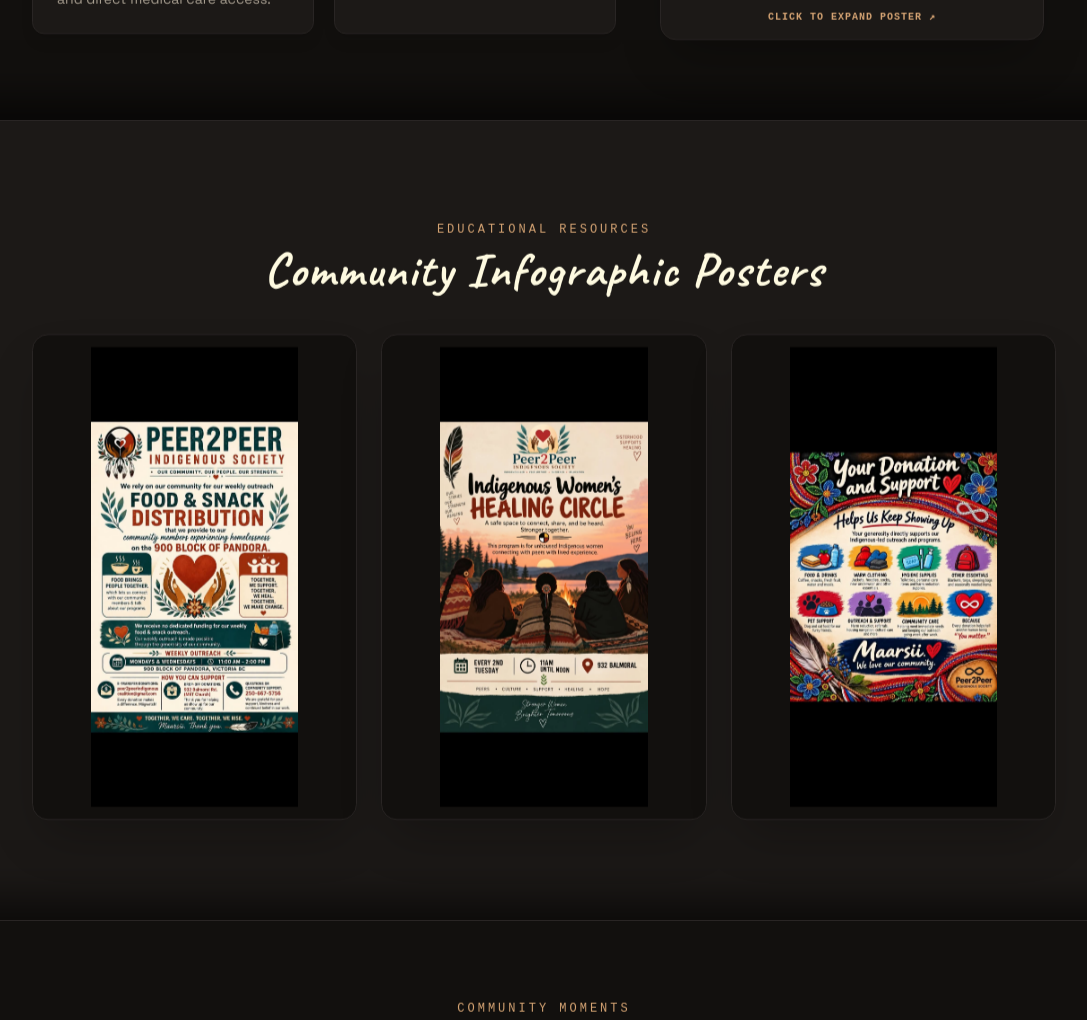
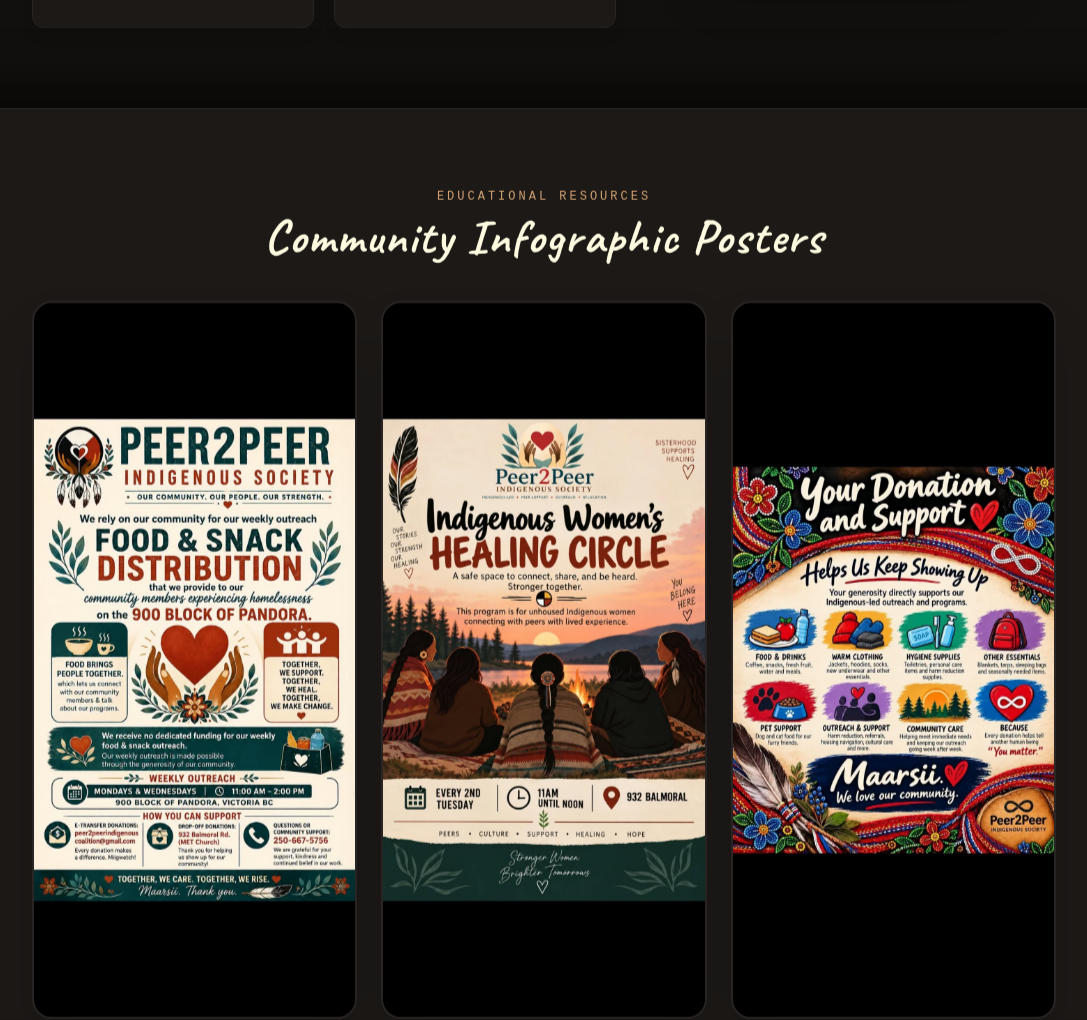
Before and after one commit to alphaslider/p2pv5, a plain HTML site: page index.html in a window 1280 px wide. Shown: the part 2335-3355 px from the top of the page, without its empty margins (96-1183 px from the left). Drawn offline with nearby package versions, Linux system fonts and the light colour scheme.

Commit message:
Refactor HTML structure and update styles

```diff
--- a/index.html
+++ b/index.html
@@ -190,7 +190,7 @@
             transform: translateY(0);
         }
 
-        /* --- GALLERY & FLYER GRID --- */
+        /* --- GALLERY GRID --- */
         .gallery-item {
             aspect-ratio: 1/1;
             overflow: hidden;
@@ -206,12 +206,11 @@
             transform: scale(1.05);
         }
 
-        /* Responsive Poster Container */
+        /* Responsive Poster Cards - Tight Wrap, No Letterboxing */
         .poster-card {
-            position: relative;
             cursor: pointer;
             overflow: hidden;
-            border-radius: 1rem;
+            border-radius: 1.25rem;
             border: 2px solid #292524;
             background-color: #12100e;
             transition: border-color 0.3s ease, transform 0.3s ease, box-shadow 0.3s ease;
@@ -220,12 +219,6 @@
             border-color: #d4a373;
             transform: translateY(-4px);
             box-shadow: 0 20px 25px -5px rgba(0, 0, 0, 0.5);
-        }
-        .poster-card img {
-            width: 100%;
-            height: 100%;
-            object-fit: contain;
-            display: block;
         }
 
         /* --- REVEAL ON SCROLL ANIMATIONS --- */
@@ -364,20 +357,20 @@
         </div>
     </section>
 
-    <!-- ABOUT SECTION -->
+    <!-- ABOUT SECTION (PROPER SIZED FOUNDER & PARTNER PHOTOS) -->
     <section id="about" class="blind-section flex flex-col items-center justify-center py-20 px-6 border-t border-darkBorder bg-darkCard">
         <div class="max-w-4xl w-full grid grid-cols-1 md:grid-cols-3 gap-8 items-center reveal-element">
-            <!-- Founders / Leadership Photos Column -->
+            <!-- Founders / Leadership Photos Column - Bumped Size -->
             <div class="flex justify-center md:justify-start gap-4">
-                <div class="w-36 h-36 rounded-2xl border-2 border-accentGold bg-darkCard p-1.5 shadow-2xl relative cursor-pointer overflow-hidden group" onclick="openLightbox('founder.jpg')">
+                <div class="w-44 h-44 sm:w-48 sm:h-48 md:w-56 md:h-56 rounded-2xl border-2 border-accentGold bg-darkCard p-2 shadow-2xl relative cursor-pointer overflow-hidden group" onclick="openLightbox('founder.jpg')">
                     <img src="founder.jpg" alt="Founder" class="w-full h-full object-cover rounded-xl group-hover:scale-105 transition-transform duration-300">
-                    <div class="absolute bottom-2 left-2 bg-darkBase/90 px-2 py-0.5 text-[9px] font-mono text-accentGold uppercase tracking-wider border border-darkBorder rounded-md">
+                    <div class="absolute bottom-2.5 left-2.5 bg-darkBase/90 px-2.5 py-1 text-[10px] font-mono text-accentGold uppercase tracking-wider border border-darkBorder rounded-md font-bold">
                         Founder
                     </div>
                 </div>
-                <div class="w-36 h-36 rounded-2xl border-2 border-accentGold bg-darkCard p-1.5 shadow-2xl relative cursor-pointer overflow-hidden group" onclick="openLightbox('partner.jpg')">
+                <div class="w-44 h-44 sm:w-48 sm:h-48 md:w-56 md:h-56 rounded-2xl border-2 border-accentGold bg-darkCard p-2 shadow-2xl relative cursor-pointer overflow-hidden group" onclick="openLightbox('partner.jpg')">
                     <img src="partner.jpg" alt="Partner" class="w-full h-full object-cover rounded-xl group-hover:scale-105 transition-transform duration-300">
-                    <div class="absolute bottom-2 left-2 bg-darkBase/90 px-2 py-0.5 text-[9px] font-mono text-accentGold uppercase tracking-wider border border-darkBorder rounded-md">
+                    <div class="absolute bottom-2.5 left-2.5 bg-darkBase/90 px-2.5 py-1 text-[10px] font-mono text-accentGold uppercase tracking-wider border border-darkBorder rounded-md font-bold">
                         Partner
                     </div>
                 </div>
@@ -401,7 +394,7 @@
             </div>
 
             <div class="grid grid-cols-1 lg:grid-cols-12 gap-8 items-center">
-                <!-- Specialties List with Bumping Font Sizes -->
+                <!-- Specialties List -->
                 <div class="lg:col-span-7 grid grid-cols-1 sm:grid-cols-2 gap-5">
                     <div class="bg-darkCard border border-darkBorder p-6 space-y-2 rounded-xl shadow-lg hover:border-accentGold/50 transition-all hover:-translate-y-1">
                         <h3 class="font-hand font-bold text-2xl md:text-3xl text-accentGold">Detox & Recovery Referrals</h3>
@@ -429,15 +422,10 @@
                     </div>
                 </div>
 
-                <!-- Clean Vertical Relocation Poster Framing -->
+                <!-- Clean Vertical Relocation Poster (No Black Bars) -->
                 <div class="lg:col-span-5 flex justify-center">
-                    <div class="poster-card w-full max-w-sm p-3 bg-darkCard border border-darkBorder rounded-2xl shadow-2xl" onclick="openLightbox('ad.jpg')">
-                        <div class="relative w-full overflow-hidden rounded-xl bg-darkBase">
-                            <img src="ad.jpg" alt="Relocation Program Flyer" loading="lazy" class="w-full h-auto max-h-[520px] object-contain mx-auto">
-                        </div>
-                        <div class="mt-3 text-center">
-                            <span class="text-[10px] font-mono uppercase tracking-widest text-accentGold font-bold">Click to Expand Poster ↗</span>
-                        </div>
+                    <div class="poster-card w-full max-w-xs shadow-2xl" onclick="openLightbox('ad.jpg')">
+                        <img src="ad.jpg" alt="Relocation Program Flyer" loading="lazy" class="w-full h-auto object-cover rounded-2xl block">
                     </div>
                 </div>
             </div>
@@ -445,7 +433,7 @@
         </div>
     </section>
 
-    <!-- INFOGRAPHIC POSTERS SECTION -->
+    <!-- INFOGRAPHIC POSTERS SECTION (CLEAN FULL-BLEED POSTER CARDS) -->
     <section id="infographics" class="blind-section flex flex-col items-center justify-center py-20 px-6 border-t border-darkBorder bg-darkCard">
         <div class="max-w-5xl w-full space-y-10 reveal-element">
             <div class="text-center">
@@ -455,22 +443,16 @@
 
             <div class="grid grid-cols-1 sm:grid-cols-3 gap-6">
                 <!-- Poster 1 -->
-                <div class="poster-card p-3 bg-darkBase border border-darkBorder rounded-2xl shadow-2xl" onclick="openLightbox('g1.jpg')">
-                    <div class="w-full overflow-hidden rounded-xl">
-                        <img src="g1.jpg" alt="Infographic Poster 1" loading="lazy" class="w-full h-auto max-h-[460px] object-contain mx-auto">
-                    </div>
+                <div class="poster-card shadow-2xl" onclick="openLightbox('g1.jpg')">
+                    <img src="g1.jpg" alt="Infographic Poster 1" loading="lazy" class="w-full h-auto object-cover rounded-2xl block">
                 </div>
                 <!-- Poster 2 -->
-                <div class="poster-card p-3 bg-darkBase border border-darkBorder rounded-2xl shadow-2xl" onclick="openLightbox('g2.jpg')">
-                    <div class="w-full overflow-hidden rounded-xl">
-                        <img src="g2.jpg" alt="Infographic Poster 2" loading="lazy" class="w-full h-auto max-h-[460px] object-contain mx-auto">
-                    </div>
+                <div class="poster-card shadow-2xl" onclick="openLightbox('g2.jpg')">
+                    <img src="g2.jpg" alt="Infographic Poster 2" loading="lazy" class="w-full h-auto object-cover rounded-2xl block">
                 </div>
                 <!-- Poster 3 -->
-                <div class="poster-card p-3 bg-darkBase border border-darkBorder rounded-2xl shadow-2xl" onclick="openLightbox('g3.jpg')">
-                    <div class="w-full overflow-hidden rounded-xl">
-                        <img src="g3.jpg" alt="Infographic Poster 3" loading="lazy" class="w-full h-auto max-h-[460px] object-contain mx-auto">
-                    </div>
+                <div class="poster-card shadow-2xl" onclick="openLightbox('g3.jpg')">
+                    <img src="g3.jpg" alt="Infographic Poster 3" loading="lazy" class="w-full h-auto object-cover rounded-2xl block">
                 </div>
             </div>
         </div>
```
